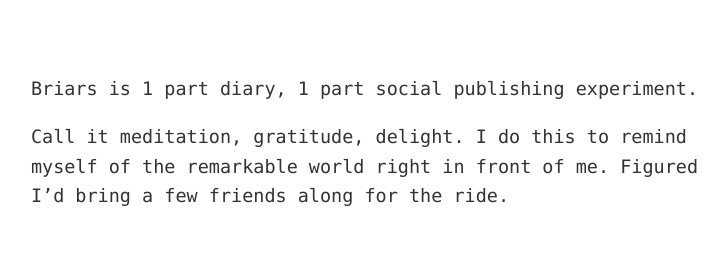
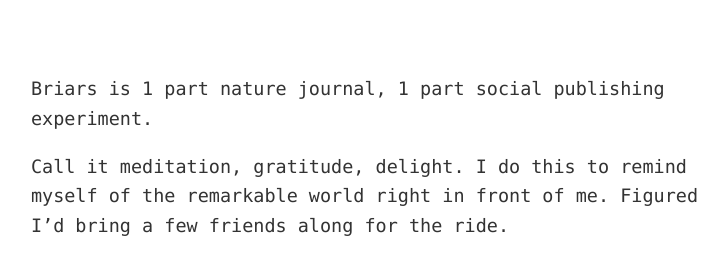
Before and after one commit to zachmccabe/zachmccabe.github.io, a Jekyll site: the page built from _briars/briars.md, in a window 1280 px wide and 900 px high, scrolled down 898 px, cut to the strip 182-458 px from the top of the window. Shown: the whole strip, without its empty margins (111-839 px from the left). Built offline with Jekyll 4.4.1, drawn with Linux system fonts in a browser that asks for light colours.

Commit message:
Update briars.md

```diff
--- a/_briars/briars.md
+++ b/_briars/briars.md
@@ -18,7 +18,6 @@
 ---
 
 
-
 <figure>
 <img class="kao-1x1-full"
 srcset="https://images.zachmccabe.com/file/briars/briars-20210515-0151-1792.jpg 1792w,
@@ -32,7 +31,7 @@
 
 
 
-Briars is 1 part diary, 1 part social publishing experiment.
+Briars is 1 part nature journal, 1 part social publishing experiment.
 
 Call it meditation, gratitude, delight. I do this to remind myself of the remarkable world right in front of me. Figured I’d bring a few friends along for the ride.
 
```
